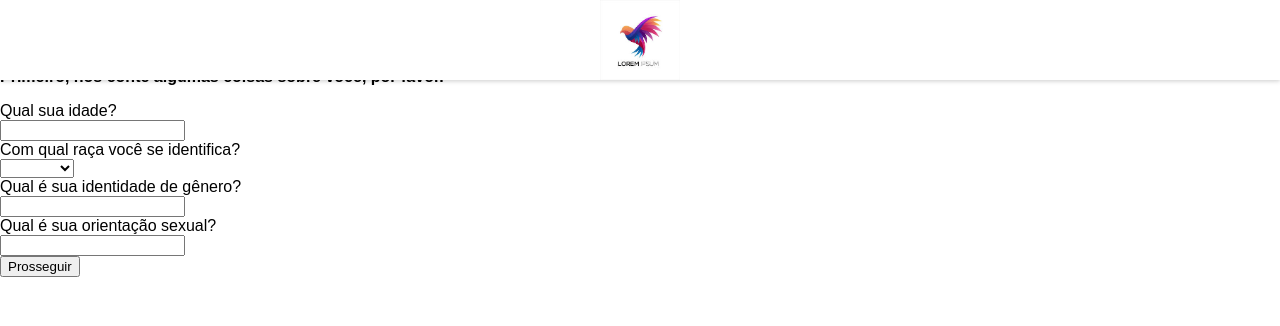
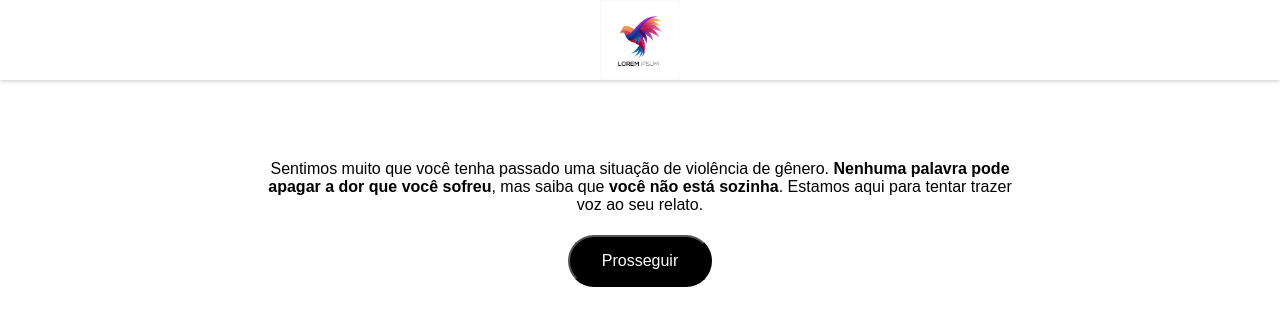
Before and after one commit to eduardafneumann/track-safe, a React (Create React App) app in the folder front/: page /novo-ocorrido in a window 1280 px wide. Shown: the top 326 px of the page. Built offline with nearby package versions, Linux system fonts and the light colour scheme.

Commit message:
estilizar página de novo ocorrido

```diff
--- a/front/src/pages/Home/Home.js
+++ b/front/src/pages/Home/Home.js
@@ -5,7 +5,8 @@ import "./Home.css";
 
 function Home() {
   return (
-    <div className='home-body'>
+    <div className='home-background'>
+      <div className='scrollable'>
         <div className='text-background'>
           <h1 className='site-name'>Track Safe</h1>
           <p className='site-description'>Projeto desenvolvido durante o hackathon promovido pelo grupo Women in Tech.
@@ -19,6 +20,7 @@ function Home() {
           </div>
         </div>
       </div>
+    </div>
   );
 }
 
--- a/front/src/pages/NovoOcorrido/descricao.js
+++ b/front/src/pages/NovoOcorrido/descricao.js
@@ -3,19 +3,20 @@ import './novo-ocorrido.css';
 
 function Descricao({ formData, handleChange, prevStep, handleSubmit, handleSharing }) {
   return (
-    <div>
-      <h1 className='textoIntrodutorio'>Gostaria de compartilhar sua ocorrência com a comunidade?</h1>
+    <div className='novo-ocorrido-body'>
+      <h1 className='descricao-titulo'>Gostaria de compartilhar sua ocorrência com a comunidade?</h1>
 
-        <div>Sentimos muito pelo o que aconteceu! Caso se sinta confortável, compartilhe sua ocorrencia
-            com a comunidade e nos ajude a criar uma rede de opoio mais representativa</div>
+        <div className='descricao-instrucao'>Sentimos muito pelo o que aconteceu! Caso se sinta confortável,
+            compartilhe sua ocorrencia com a comunidade e nos ajude a criar uma rede
+            de opoio mais representativa</div>
 
-        <div>
-          <input id="descricao" name='descricao' type="text" value={formData.descricao} onChange={handleChange} />
+        <textarea required name="descricao" className="descricao-input" onChange={handleChange}></textarea>
+
+        <div className='botao-area'>
+          <button className='botao' onClick={prevStep}>Voltar</button>
+          <button className='botao' onClick={handleSharing}>Compartilhar</button>
+          <button className='botao' onClick={handleSubmit}>Prefiro não</button>
         </div>
-
-        <button onClick={prevStep}>Voltar</button>
-        <button onClick={handleSharing}>Compartilhar</button>
-        <button onClick={handleSubmit}>Prefiro não</button>
 
     </div>
   );
--- a/front/src/pages/NovoOcorrido/informacoes-ocorrido.js
+++ b/front/src/pages/NovoOcorrido/informacoes-ocorrido.js
@@ -3,37 +3,41 @@ import './novo-ocorrido.css';
 
 function  InformacoesOcorrido({ formData, handleChange, nextStep, prevStep }) {
   return (
-    <div>
-        <p><b>Obrigada por chegar até aqui. Agora nos conte sobre o que aconteceu, por favor.</b></p>
+    <div className='novo-ocorrido-body'>
+        <p className='instrucao'><b>Obrigada por chegar até aqui. Agora nos conte sobre o que aconteceu, por favor.</b></p>
 
-        <div>
-          <div>Quando você sofreu a violência de gênero?</div>
-          <input id="data" name='data' type="date" value={formData.data} onChange={handleChange}/>
+        <div className='campos-area'>
+          <div className='campo'>
+            <div className='campo-titulo'>Quando você sofreu a violência de gênero?</div>
+            <input className='campo-input' id="data" name='data' type="date" value={formData.data} onChange={handleChange}/>
           </div>
 
-        <div>
-          <div>Em qual município?</div>
-          <input id="municipio" name='municipio' type="text" value={formData.municipio} onChange={handleChange} />
+          <div className='campo'>
+            <div className='campo-titulo'>Em qual município?</div>
+            <input className='campo-input' id="municipio" name='municipio' type="text" value={formData.municipio} onChange={handleChange} />
           </div>
 
-        <div>
-          <div>Em qual estado?</div>
-          <input id="estado" name='estado' type="text" value={formData.estado} onChange={handleChange}/>
+          <div className='campo'>
+            <div className='campo-titulo'>Em qual estado?</div>
+            <input className='campo-input' id="estado" name='estado' type="text" value={formData.estado} onChange={handleChange}/>
           </div>
 
-        <div>
-          <label>Por último, qual foi o tipo?</label>
+          <div className='campo'>
+            <label className='campo-titulo'>Por último, qual foi o tipo?</label>
             <br></br>
-          <select id="tipo" name='tipo' value={formData.tipo} onChange={handleChange}>
+            <select className='campo-input' id="tipo" name='tipo' value={formData.tipo} onChange={handleChange}>
                 <option value=""></option>
                 <option value="Física">Física</option>
                 <option value="Sexual">Sexual</option>
                 <option value="Psicológica">Psicológica</option>
             </select>
           </div>
+        </div>
 
-        <button onClick={prevStep}>Voltar</button>
-        <button onClick={nextStep}>Acabar registro</button>
+        <div className='botao-area'>
+          <button className='botao' onClick={prevStep}>Voltar</button>
+          <button className='botao' onClick={nextStep}>Acabar registro</button>
+        </div>
 
     </div>
   );
--- a/front/src/pages/NovoOcorrido/informacoes-pessoais.js
+++ b/front/src/pages/NovoOcorrido/informacoes-pessoais.js
@@ -1,24 +1,21 @@
 import React, { useState } from 'react';
 import './novo-ocorrido.css';
 
-function  InformacoesPessoais({ formData, handleChange, nextStep }) {
+function  InformacoesPessoais({ formData, handleChange, prevStep, nextStep }) {
   return (
-    <div>
-      <p className='textoIntrodutorio'>Sentimos muito que você tenha passado uma situação de violência de gênero.
-        <b> Nenhuma palavra pode apagar a dor que você  sofreu</b>, mas saiba que <b>você não está sozinha</b>.
-        Estamos aqui para tentar trazer voz ao seu relato.</p>
+    <div className='novo-ocorrido-body'>
+        <p className='instrucao'><b>Primeiro, nos conte algumas coisas sobre você, por favor.</b></p>
 
-        <p><b>Primeiro, nos conte algumas coisas sobre você, por favor.</b></p>
-
-        <div>
-          <div>Qual sua idade?</div>
-          <input id="idade" name='idade' type="number" value={formData.idade} onChange={handleChange} />
+        <div className='campos-area'>
+          <div className='campo'>
+            <div className='campo-titulo'>Qual sua idade?</div>
+            <input className='campo-input' id="idade" name='idade' type="number" value={formData.idade} onChange={handleChange} />
           </div>
 
-        <div>
-          <label>Com qual raça você se identifica?</label>
+          <div className='campo'>
+            <label className='campo-titulo'>Com qual raça você se identifica?</label>
             <br></br>
-          <select id="raca" name='raca' value={formData.raca} onChange={handleChange} >
+            <select className='campo-input' id="raca" name='raca' value={formData.raca} onChange={handleChange} >
                 <option value=""></option>
                 <option value="Parda">Parda</option>
                 <option value="Preta">Preta</option>
@@ -28,17 +25,21 @@ function  InformacoesPessoais({ formData, handleChange, nextStep }) {
             </select>
           </div>
 
-        <div>
-          <div>Qual é sua identidade de gênero?</div>
-          <input id="identidade_genero" name='identidade_genero' type="text" value={formData.identidade_genero} onChange={handleChange} />
+          <div className='campo'>
+            <div className='campo-titulo'>Qual é sua identidade de gênero?</div>
+            <input className='campo-input' id="identidade_genero" name='identidade_genero' type="text" value={formData.identidade_genero} onChange={handleChange} />
           </div>
 
-        <div>
-          <div>Qual é sua orientação sexual?</div>
-          <input id="orientacao_sexual" name='orientacao_sexual' type="text" value={formData.orientacao_sexual} onChange={handleChange} />
+          <div className='campo'>
+            <div className='campo-titulo'>Qual é sua orientação sexual?</div>
+            <input className='campo-input' id="orientacao_sexual" name='orientacao_sexual' type="text" value={formData.orientacao_sexual} onChange={handleChange} />
+          </div>
         </div>
 
-        <button onClick={nextStep}>Prosseguir</button>
+        <div className='botao-area'>
+          <button className='botao' onClick={prevStep}>Voltar</button>
+          <button className='botao' onClick={nextStep}>Prosseguir</button>
+        </div>
 
     </div>
   );
--- /dev/null
+++ b/front/src/pages/NovoOcorrido/introducao.js
@@ -0,0 +1,18 @@
+import React, { useState } from 'react';
+import './novo-ocorrido.css';
+
+function  Introducao({ nextStep }) {
+  return (
+    <div className='novo-ocorrido-body'>
+      <p className='introducao'>Sentimos muito que você tenha passado uma situação de violência de gênero.
+        <b> Nenhuma palavra pode apagar a dor que você  sofreu</b>, mas saiba que <b>você não está sozinha</b>.
+        Estamos aqui para tentar trazer voz ao seu relato.</p>
+
+        <div className='botao-area'>
+          <button className='botao' onClick={nextStep}>Prosseguir</button>
+        </div>
+    </div>
+  );
+}
+
+export default Introducao;
--- a/front/src/pages/NovoOcorrido/novo-ocorrido.css
+++ b/front/src/pages/NovoOcorrido/novo-ocorrido.css
@@ -1,3 +1,75 @@
+.novo-ocorrido-body{
+    margin-top: 20vh;
+    margin-right: 20vw;
+    margin-left: 20vw;
+    margin-bottom: 10vh;
+}
+
+.introducao {
+    text-align: center;
+}
+
+.instrucao {
+    text-align: center;
+}
+
+.campos-area {
+    margin-top: 10vh;
+}
+
+.campo {
+    margin-top: 30px;
+    margin-bottom: 30px;
+}
+
+.campo-titulo {
+    font-weight: 300;
+}
+
+.campo-input {
+    width: 100%;
+}
+
+.botao-area {
+    display: flex;
+    justify-content: space-around;
+}
+
+.botao {
+    margin: 5px;
+    background-color: black;
+    color: white;
+    padding: 15px 32px;
+    text-align: center;
+    text-decoration: none;
+    font-size: 16px;
+    border-radius: 30px;
+}
+
+.descricao-titulo{
+    text-align: center;
+}
+
+.descricao-instrucao{
+    background-color: lightgrey;
+    border-radius: 30px;
+    padding: 20px 30px;
+    margin: 40px 0px;
+}
+
+.descricao-input {
+    height: 50vh;
+    width: 100%;
+    margin-bottom: 40px;
+}
+
 .highlight {
     border: 2px solid red;
 }
+
+@media screen and (max-width: 700px){
+    .novo-ocorrido-body {
+        margin-left: 5vw;
+        margin-right: 5vw;
+    }
+}
--- a/front/src/pages/NovoOcorrido/novo-ocorrido.js
+++ b/front/src/pages/NovoOcorrido/novo-ocorrido.js
@@ -1,6 +1,7 @@
 import React, { useState } from 'react';
 import { useNavigate } from 'react-router-dom';
 import axios from 'axios';
+import Introducao from './introducao';
 import InformacoesPessoais from './informacoes-pessoais';
 import InformacoesOcorrido from './informacoes-ocorrido';
 import Descricao from './descricao';
@@ -71,10 +72,12 @@ function NovoOcorrido() {
 
   switch (step) {
     case 1:
-      return <InformacoesPessoais formData={formData} handleChange={handleChange} nextStep={nextStep} />
+      return <Introducao nextStep={nextStep} />
     case 2:
+      return <InformacoesPessoais formData={formData} handleChange={handleChange} prevStep={prevStep} nextStep={nextStep} />
+    case 3:
         return <InformacoesOcorrido formData={formData} handleChange={handleChange} nextStep={validadeForms} prevStep={prevStep}/>;
-    case 3:
+    case 4:
       return <Descricao formData={formData} handleChange={handleChange} prevStep={prevStep} handleSubmit={handleSubmit} handleSharing={handleSharing}/>
     default:
       return null;
```
Also changed, not shown: front/src/pages/Home/Home.css (+19 -12 lines), front/src/pages/NovoOcorrido/rascunho.js (deleted, +0 -137 lines). Lines whose indentation alone changed are shown as unchanged.
